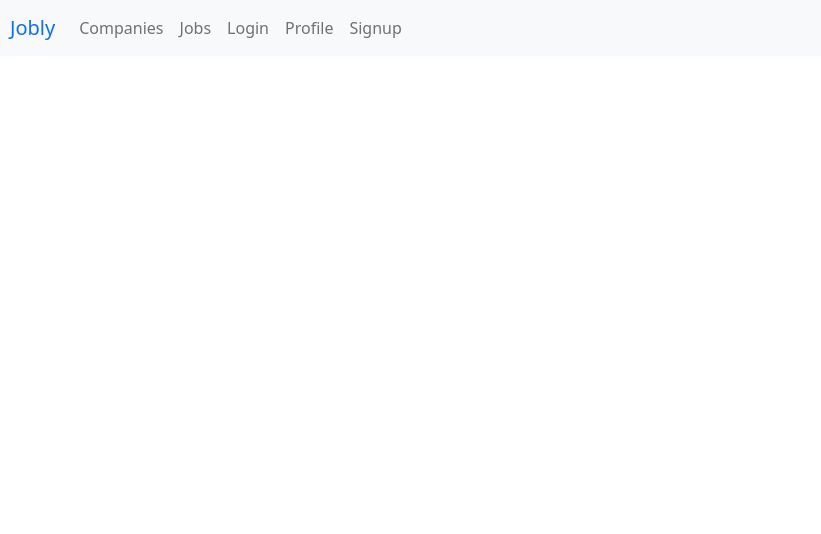
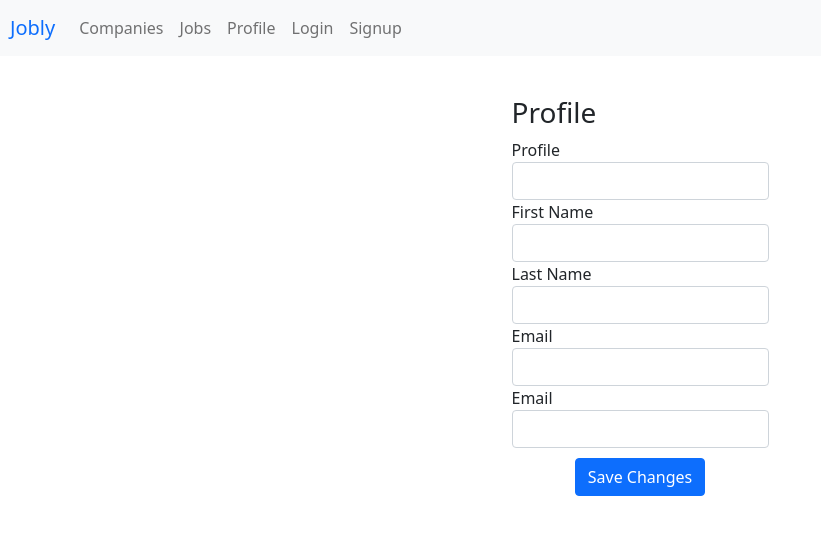
Before and after one commit to danveb/react-jobly-frontend, a React (Create React App) app: page /profile in a window 1280 px wide. Shown: the top 534 px of the page, without its empty margins (0-821 px from the left). Built offline with nearby package versions, Linux system fonts and the light colour scheme; no server answers.

Commit message:
work in progress

```diff
--- a/src/App.js
+++ b/src/App.js
@@ -3,15 +3,16 @@ import { BrowserRouter } from 'react-router-dom'
 import NavBar from './components/NavBar'
 import Routes from './routes/Routes'
 import './App.css'
+import JoblyApi from './API/api'
 
 const App = () => {
   return (
     <div className="App">
       <BrowserRouter>
         <NavBar />
-          <main>
+          {/* <main> */}
             <Routes />
-          </main>
+          {/* </main> */}
       </BrowserRouter>
     </div>
   );
--- a/src/components/NavBar.js
+++ b/src/components/NavBar.js
@@ -1,6 +1,5 @@
-import React from "react"
-import "../static/styles/NavBar.css"
-import { Link } from "react-router-dom"
+import '../static/styles/NavBar.css'
+import { Link } from 'react-router-dom'
 import {
     Navbar,
     NavbarBrand,
@@ -22,10 +21,10 @@ const NavBar = () => {
                         <NavLink tag={Link} to="/jobs">Jobs</NavLink>
                     </NavItem>
                     <NavItem>
-                        <NavLink tag={Link} to="/login">Login</NavLink>
+                        <NavLink tag={Link} to="/profile">Profile</NavLink>
                     </NavItem>
                     <NavItem>
-                        <NavLink tag={Link} to="/profile">Profile</NavLink>
+                        <NavLink tag={Link} to="/login">Login</NavLink>
                     </NavItem>
                     <NavItem>
                         <NavLink tag={Link} to="/signup">Signup</NavLink>
--- a/src/components/Profile.js
+++ b/src/components/Profile.js
@@ -1,9 +1,99 @@
-import React from 'react'
+import React, { useState } from 'react'
+import { Form, FormGroup, Label, Input, Button } from 'reactstrap'
+// import '../static/styles/Profile.css'
 
 const Profile = () => {
+
+    // initialize INITIAL_STATE obj
+    const INITIAL_STATE = {
+        profile: '',
+        firstName: '',
+        firstName: '',
+        lastName: '',
+        email: ''
+    }
+    // formData, setFormData = useState
+    const [formData, setFormData] = useState(INITIAL_STATE)
+
+    const handleChange = (e) => {
+        // destructure {} = e.target
+        const { name, value } = e.target
+        setFormData(formData => ({
+            ...formData,
+            [name]: value
+        }))
+        console.log('Changing!')
+    }
+
+    const handleSubmit = (e) => {
+        e.preventDefault()
+        console.log('Submitted!')
+    }
+
     return (
         <div>
-            <h1>Profile</h1>
+            <Form onSubmit={handleSubmit}>
+                <FormGroup>
+                    <h3>Profile</h3>
+                    <Label htmlFor="profile">Profile</Label>
+                    <Input
+                        id="profile"
+                        type="text"
+                        name="profile"
+                        value={formData.profile}
+                        onChange={handleChange}
+                    />
+                </FormGroup>
+
+                <FormGroup>
+                    <Label htmlFor="firstName">First Name</Label>
+                    <Input
+                        id="firstName"
+                        type="text"
+                        name="firstName"
+                        value={formData.firstName}
+                        onChange={handleChange}
+                    />
+                </FormGroup>
+
+                <FormGroup>
+                    <Label htmlFor="lastName">Last Name</Label>
+                    <Input
+                        id="lastName"
+                        type="text"
+                        name="lastName"
+                        value={formData.lastName}
+                        onChange={handleChange}
+                    />
+                </FormGroup>
+
+                <FormGroup>
+                    <Label htmlFor="email">Email</Label>
+                    <Input
+                        id="email"
+                        type="email"
+                        name="email"
+                        value={formData.email}
+                        onChange={handleChange}
+                    />
+                </FormGroup>
+
+                {/* Confirm password to make changes */}
+                <FormGroup>
+                    <Label htmlFor="email">Email</Label>
+                    <Input
+                        id="email"
+                        type="email"
+                        name="email"
+                        value={formData.email}
+                        onChange={handleChange}
+                    />
+                </FormGroup>
+
+                <FormGroup>
+                    <Button className="btn-submit" color="primary">Save Changes</Button>{' '}
+                </FormGroup>
+            </Form>
         </div>
     )
 }
--- a/src/components/SearchForm.js
+++ b/src/components/SearchForm.js
@@ -26,9 +26,9 @@ const SearchForm = ({ updateSearchTerm }) => {
     }
 
     return (
-        <Form onSubmit={handleSubmit}>
+        <Form inline onSubmit={handleSubmit}>
+            <FormGroup>
                 <Label htmlFor="searchTerm"></Label>
-            <FormGroup>
                 <Input
                     id="searchTerm"
                     type="text"
@@ -38,10 +38,7 @@ const SearchForm = ({ updateSearchTerm }) => {
                     onChange={handleChange}
                 />
             </FormGroup>
-
-            <FormGroup>
             <Button className="btn-submit" color="primary">Submit</Button>{' '}
-            </FormGroup>
         </Form>
     )
 }
--- a/src/index.css
+++ b/src/index.css
@@ -3,10 +3,10 @@ body {
 		"Droid Sans", "Helvetica Neue", sans-serif;
 	-webkit-font-smoothing: antialiased;
 	-moz-osx-font-smoothing: grayscale;
-	margin: 0;
+	/* margin: 0;
 	padding: 0;
 	height: 100vh;
-	overflow: scroll;
+	overflow: scroll; */
 }
 
 code {
--- a/src/routes/Routes.js
+++ b/src/routes/Routes.js
@@ -6,7 +6,7 @@ import CompanyDetail from '../components/CompanyDetail'
 import JobList from '../components/JobList'
 import LoginForm from '../components/LoginForm'
 import SignupForm from '../components/SignupForm'
-// import Profile from '../components/Profile'
+import Profile from '../components/Profile'
 
 
 const Routes = () => {
@@ -37,7 +37,7 @@ const Routes = () => {
             </Route>
 
             <Route exact path="/profile">
-                {/* Profile Component here */}
+                <Profile />
             </Route>
 
         </Switch>
```
Also changed, not shown: src/static/styles/SignupForm.css (line endings or trailing spaces). Lines whose indentation alone changed are shown as unchanged.
